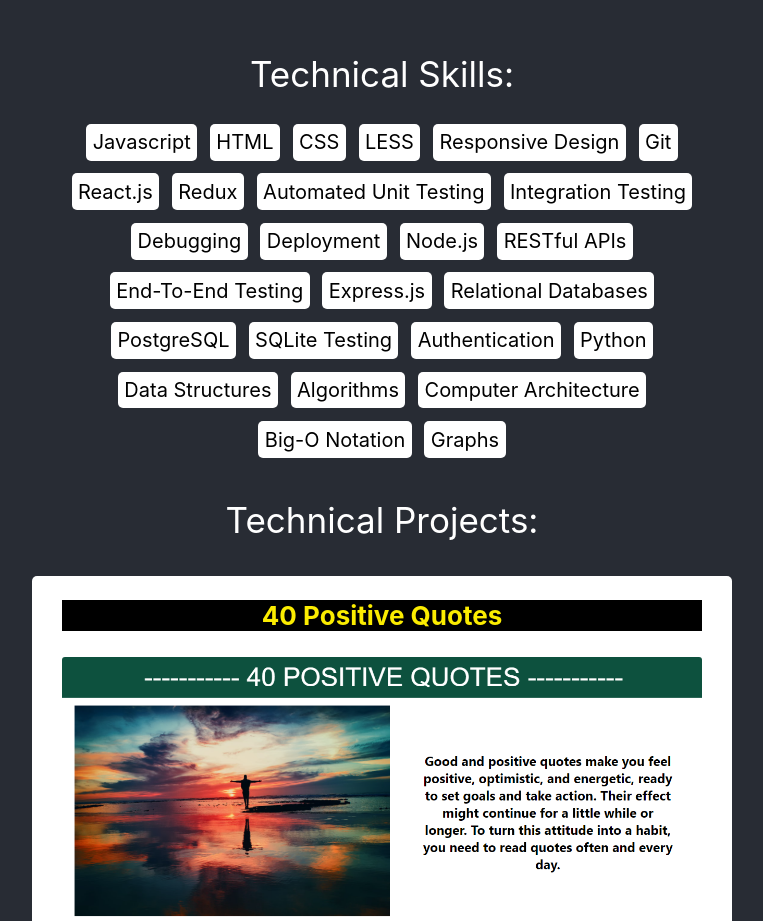
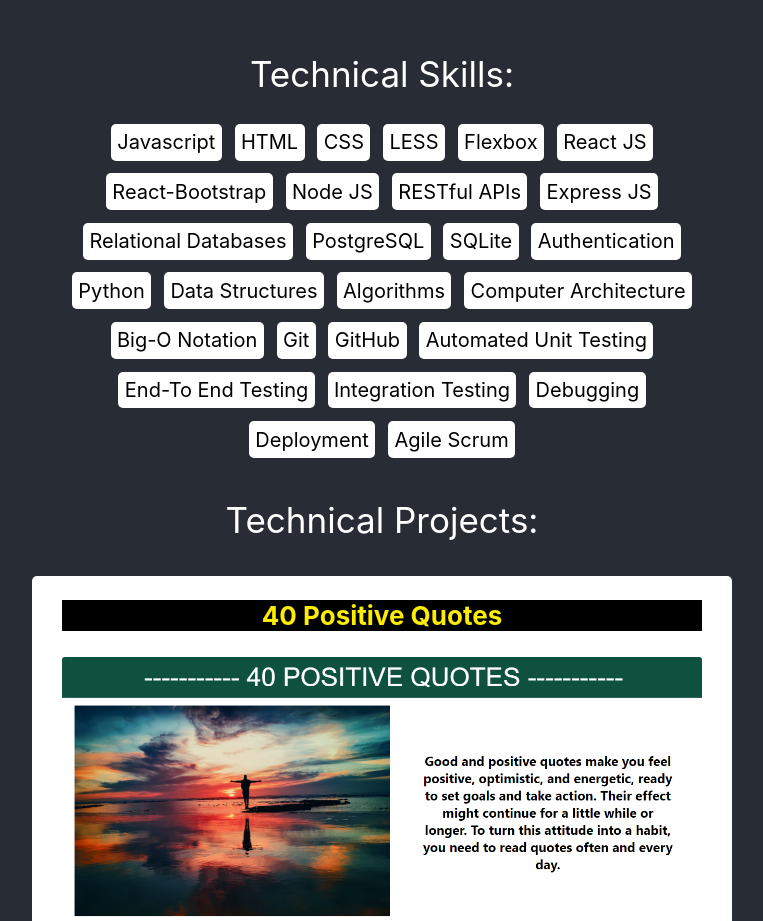
Before and after one commit to fnumilat/myportfolio, a React (Create React App) app in the folder my-portfolio/: page / in a window 1280 px wide. Shown: the part 1126-2047 px from the top of the page, without its empty margins (258-1021 px from the left). Built offline with nearby package versions, Linux system fonts and the light colour scheme.

Commit message:
Revised the technical skills.

```diff
--- a/my-portfolio/src/App.js
+++ b/my-portfolio/src/App.js
@@ -39,28 +39,29 @@ function App() {
         <p className="Tech-skill">HTML</p>
         <p className="Tech-skill">CSS</p>
         <p className="Tech-skill">LESS</p>
-        <p className="Tech-skill">Responsive Design</p>
+        <p className="Tech-skill">Flexbox</p>
+        <p className="Tech-skill">React JS</p>
+        <p className="Tech-skill">React-Bootstrap</p>
+        <p className="Tech-skill">Node JS</p>
+        <p className="Tech-skill">RESTful APIs</p>
+        <p className="Tech-skill">Express JS</p>
+        <p className="Tech-skill">Relational Databases</p>
+        <p className="Tech-skill">PostgreSQL</p>
+        <p className="Tech-skill">SQLite</p>
+        <p className="Tech-skill">Authentication</p>
+        <p className="Tech-skill">Python</p>
+        <p className="Tech-skill">Data Structures</p>
+        <p className="Tech-skill">Algorithms</p>
+        <p className="Tech-skill">Computer Architecture</p>
+        <p className="Tech-skill">Big-O Notation</p>
         <p className="Tech-skill">Git</p>
-        <p className="Tech-skill">React.js</p>
-        <p className="Tech-skill">Redux</p>
+        <p className="Tech-skill">GitHub</p>
         <p className="Tech-skill">Automated Unit Testing</p>
+        <p className="Tech-skill">End-To End Testing</p>
         <p className="Tech-skill">Integration Testing</p>
         <p className="Tech-skill">Debugging</p>
-        <p className="Tech-skill"> Deployment</p>
-        <p className="Tech-skill">Node.js</p>
-        <p className="Tech-skill">RESTful APIs</p>
-        <p className="Tech-skill">End-To-End Testing</p>
-        <p className="Tech-skill">Express.js</p>
-        <p className="Tech-skill">Relational Databases</p>
-        <p className="Tech-skill">PostgreSQL</p>
-        <p className="Tech-skill">SQLite Testing</p>
-        <p className="Tech-skill">Authentication</p>
-        <p className="Tech-skill">Python</p>
-        <p className="Tech-skill"> Data Structures</p>
-        <p className="Tech-skill">Algorithms</p>
-        <p className="Tech-skill">Computer Architecture</p>
-        <p className="Tech-skill"> Big-O Notation</p>
-        <p className="Tech-skill">Graphs</p>
+        <p className="Tech-skill">Deployment</p>
+        <p className="Tech-skill">Agile Scrum</p>
       </div>
       <div className="Projects-section-header">
         <p>Technical Projects:</p>
```
